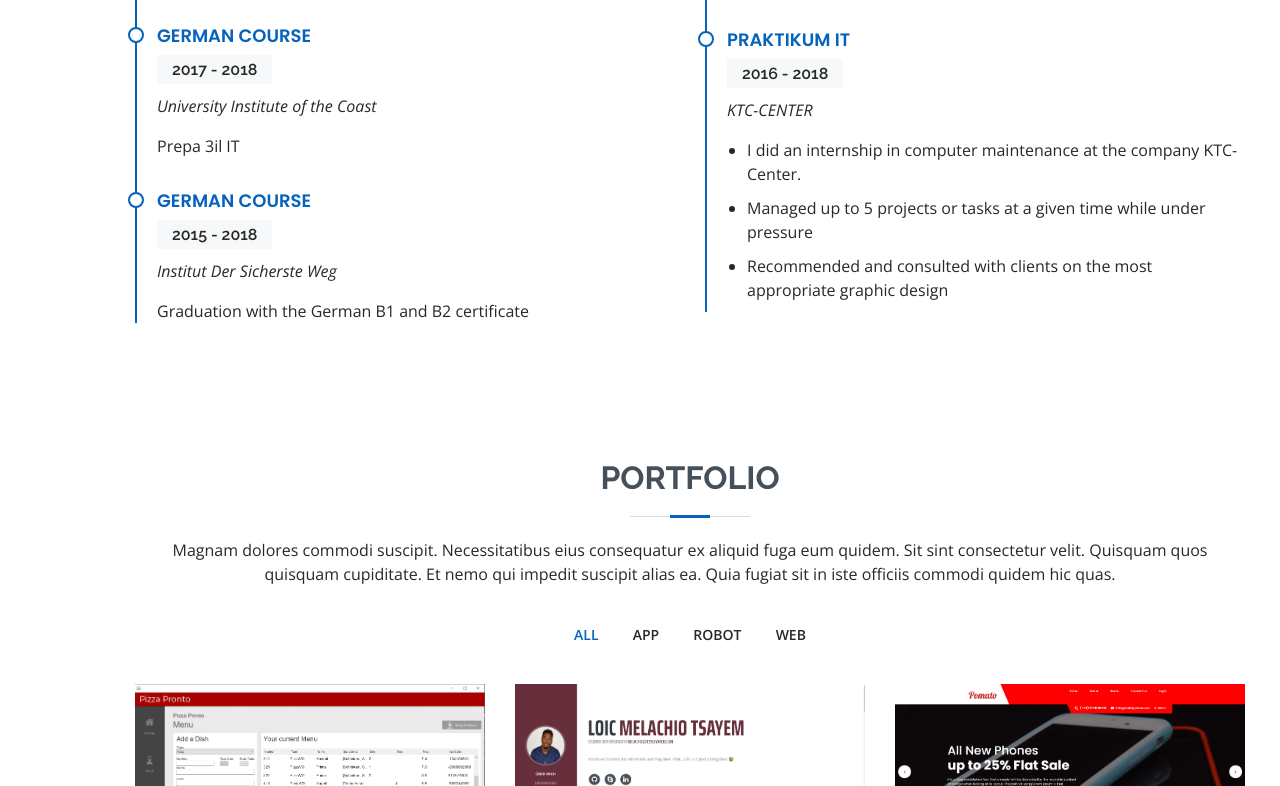
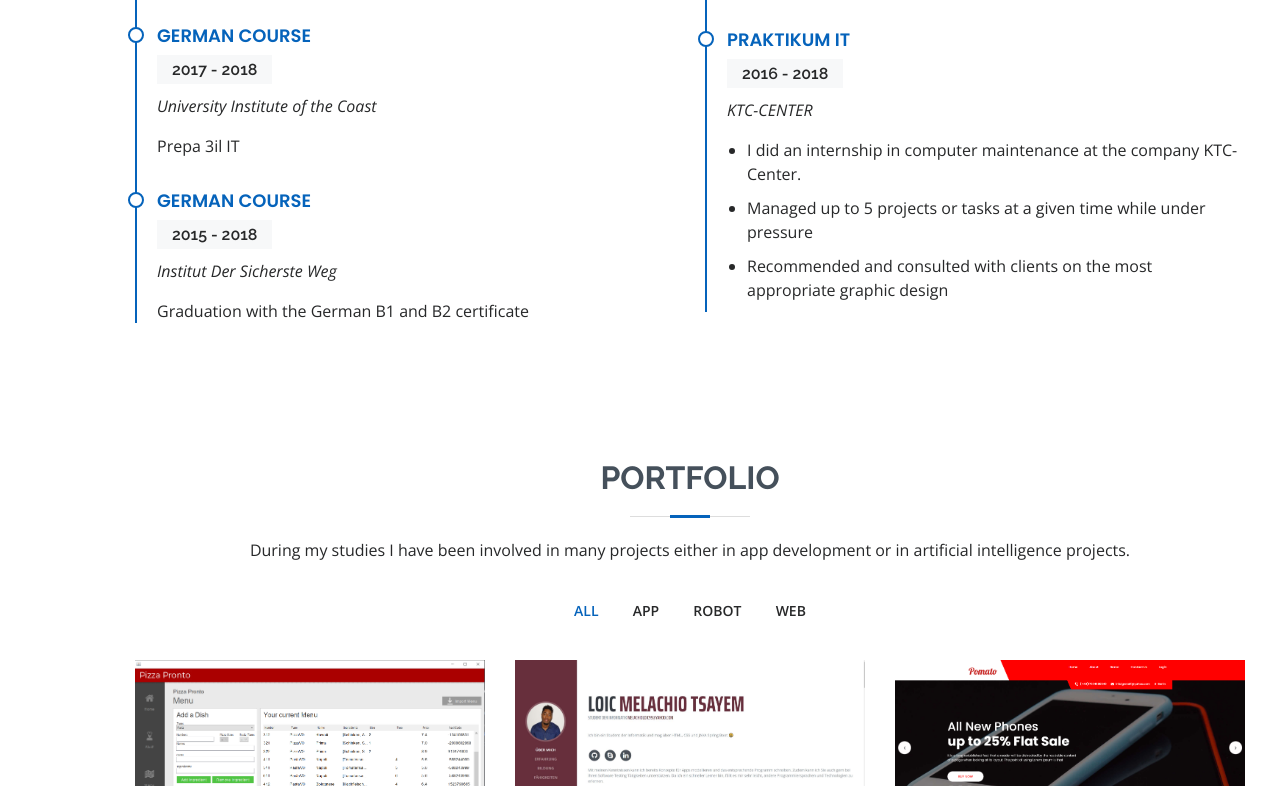
Before and after one commit to Melick237/myCV, a plain HTML site: page index.html in a window 1280 px wide. Shown: the part 3040-3826 px from the top of the page. Drawn offline with nearby package versions, Linux system fonts and the light colour scheme.

Commit message:
portfolio

```diff
--- a/index.html
+++ b/index.html
@@ -134,7 +134,7 @@
           <h2>Facts</h2>
           <p>With my knowledge, I can already model concepts for apps and write the corresponding programme.
             I can also support you in your software testing activities.
-            As I am a fast learner, it is very easy for me to learn other programming languages and technologies.</p>
+          </p>
         </div>
 
         <div class="row">
@@ -346,7 +346,8 @@
 
         <div class="section-title">
           <h2>Portfolio</h2>
-          <p>Magnam dolores commodi suscipit. Necessitatibus eius consequatur ex aliquid fuga eum quidem. Sit sint consectetur velit. Quisquam quos quisquam cupiditate. Et nemo qui impedit suscipit alias ea. Quia fugiat sit in iste officiis commodi quidem hic quas.</p>
+          <p>During my studies I have been involved in many projects either in app development or in artificial intelligence projects.
+          </p>
         </div>
 
         <div class="row">
```
